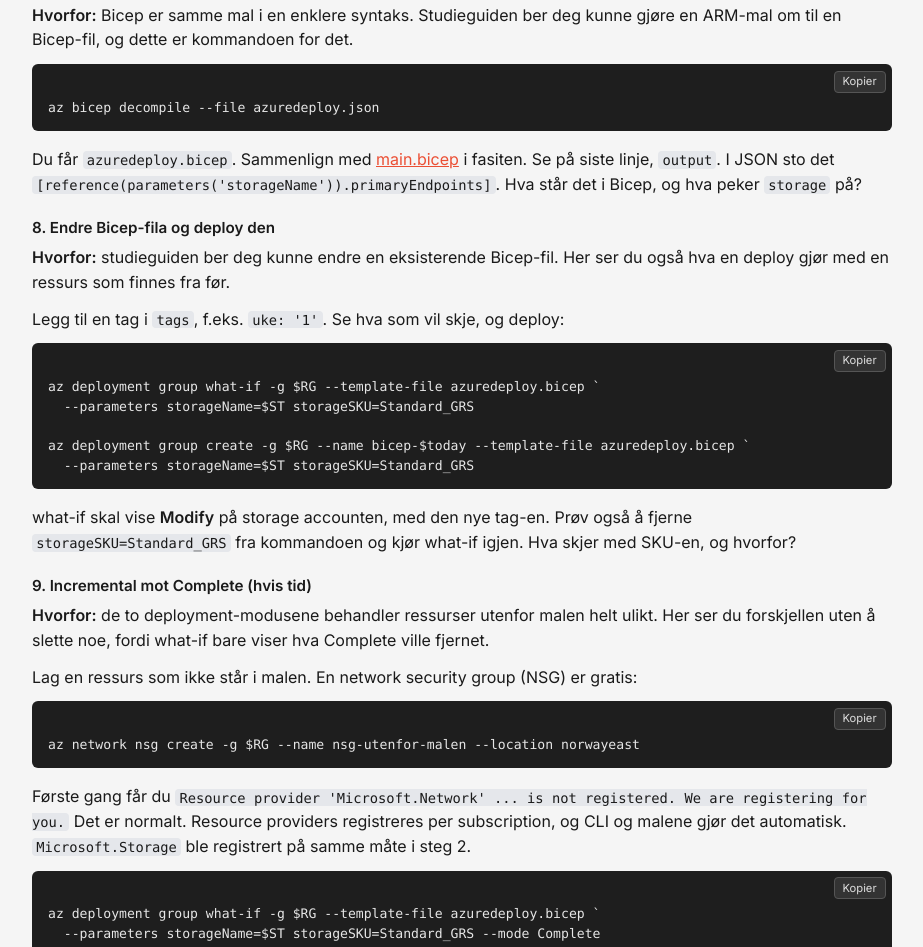
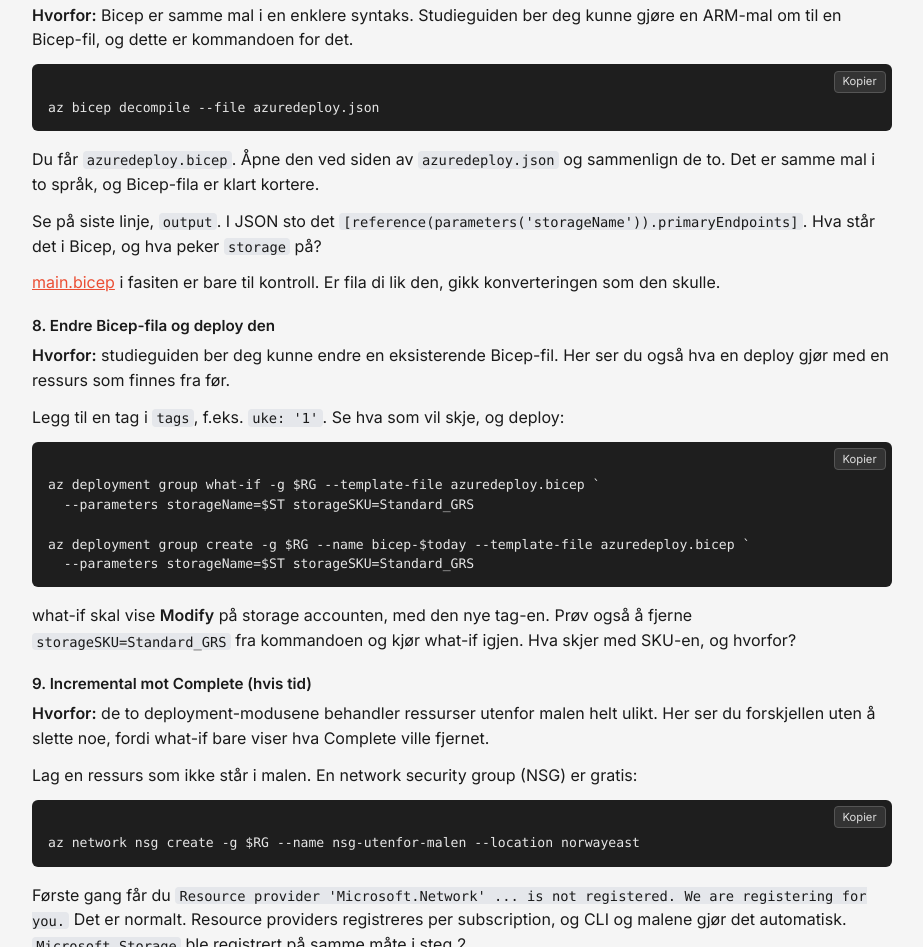
Before and after one commit to Fremra/az104, a plain HTML site: page uke-01/index.html in a window 1280 px wide. Shown: the part 7237-8184 px from the top of the page, without its empty margins (178-1101 px from the left). Drawn offline with Linux system fonts and the light colour scheme.

Commit message:
Uke 1: steg 7 sammenligner JSON med Bicep

```diff
--- a/uke-01/index.html
+++ b/uke-01/index.html
@@ -388,10 +388,17 @@ code .</code></pre>
   </p>
 <pre><code>az bicep decompile --file azuredeploy.json</code></pre>
   <p>
-    Du får <code>azuredeploy.bicep</code>. Sammenlign med <a href="main.bicep">main.bicep</a> i fasiten.
+    Du får <code>azuredeploy.bicep</code>. Åpne den ved siden av <code>azuredeploy.json</code> og sammenlign
+    de to. Det er samme mal i to språk, og Bicep-fila er klart kortere.
+  </p>
+  <p>
     Se på siste linje, <code>output</code>. I JSON sto det
     <code>[reference(parameters('storageName')).primaryEndpoints]</code>. Hva står det i Bicep, og hva
     peker <code>storage</code> på?
+  </p>
+  <p>
+    <a href="main.bicep">main.bicep</a> i fasiten er bare til kontroll. Er fila di lik den, gikk
+    konverteringen som den skulle.
   </p>
 
   <h4>8. Endre Bicep-fila og deploy den</h4>
```
